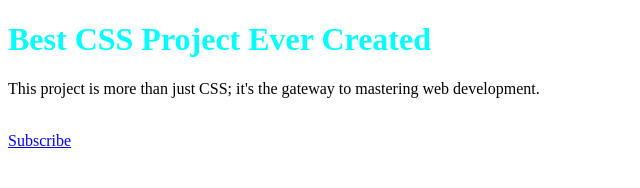
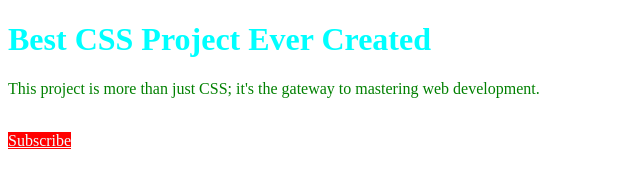
Before and after one commit to hafizaqibahmed98/CSS, a plain HTML site: page basic/index.html in a window 1280 px wide. Shown: the whole page, without its empty margins (0-640 px from the left). Drawn offline with Linux system fonts and the light colour scheme.

Commit message:
external css II

```diff
--- a/basic/index.html
+++ b/basic/index.html
@@ -8,7 +8,7 @@
   </head>
   <body>
     <h1>Best CSS Project Ever Created</h1>
-    <p>
+    <p class="para">
       This project is more than just CSS; it's the gateway to mastering web
       development.
     </p>
--- a/basic/style.css
+++ b/basic/style.css
@@ -1,4 +1,22 @@
-/*  #ff3368; #ecfdff; */
 h1{
     color: aqua;
 }
+
+.para {
+    color: green;
+}
+
+#btn {
+    background-color: red;
+    color: azure;
+}
+
+#btn:hover {
+    background-color: black;
+    color: azure;
+}
+
+/* a:hover {  this will not work if alone used as # has higher priority
+    background-color: black;
+    color: azure;
+} */
```
